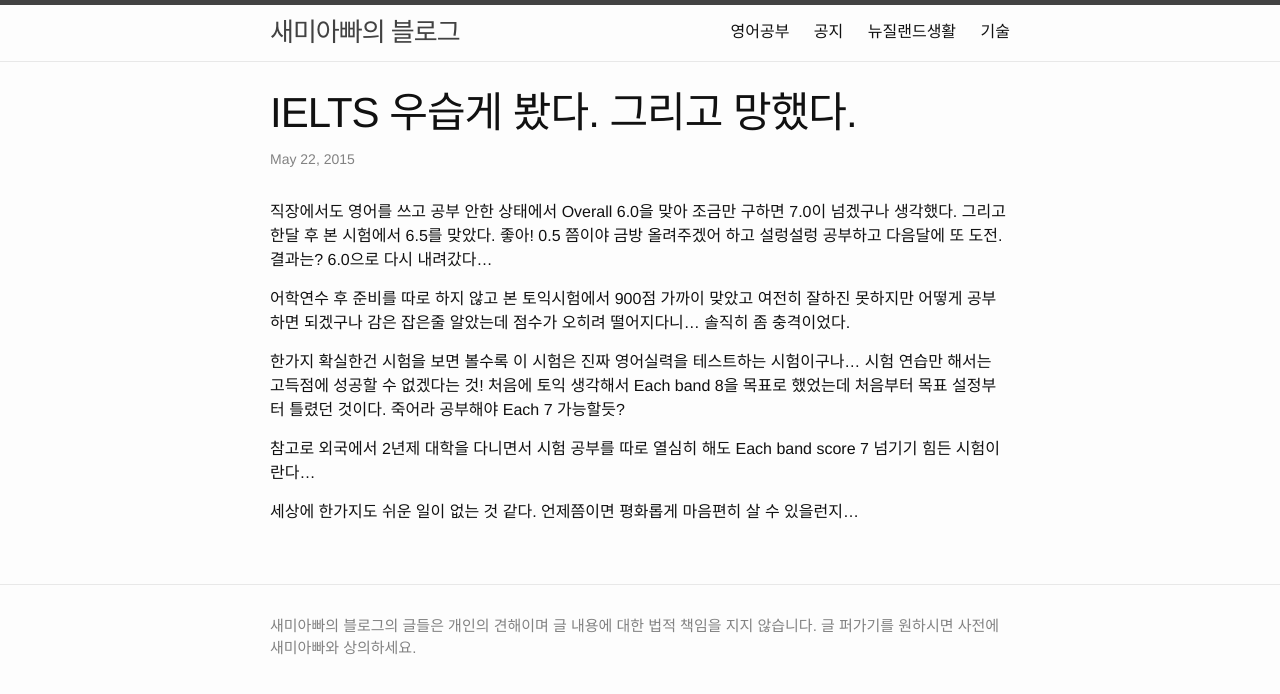
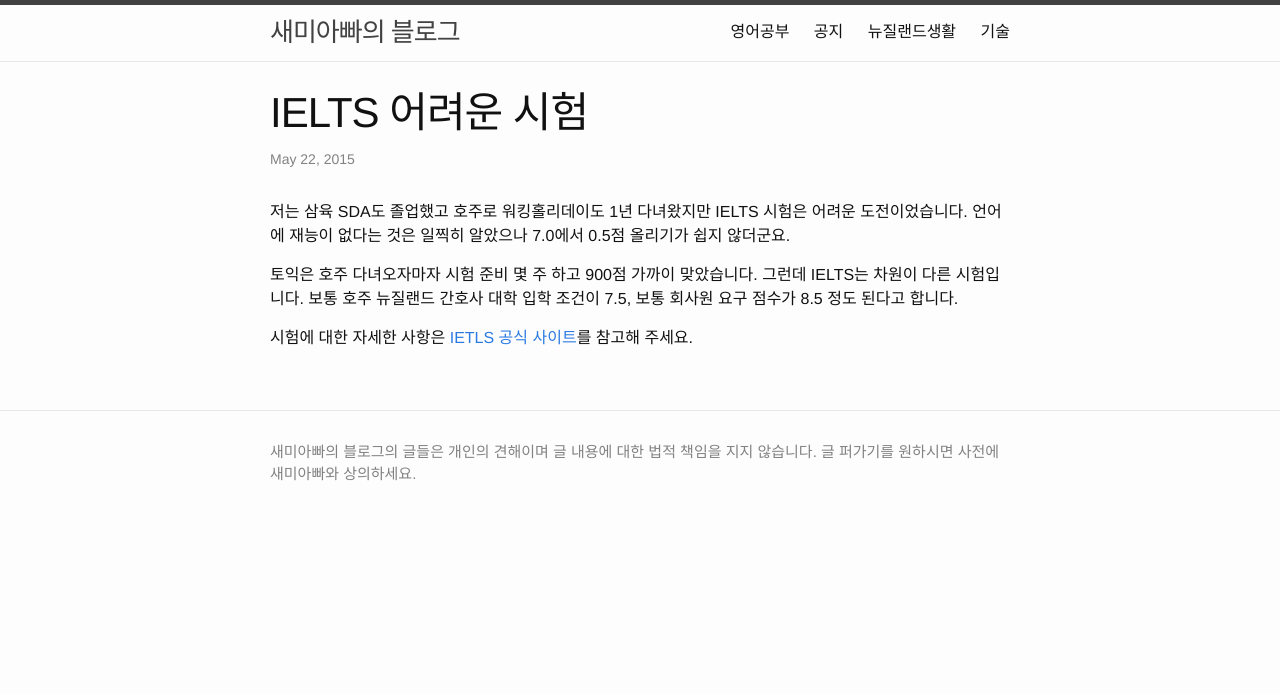
Before and after one commit to comsiro/comsiro.github.io, a Jekyll site: the page built from _posts/english/2015-05-22-IELTs1.markdown, in a window 1280 px wide. Shown: the top 694 px of the page. Built offline with Jekyll 4.4.1, drawn with Linux system fonts in a browser that asks for light colours.

Commit message:
Broken image link fix

```diff
--- a/_config.yml
+++ b/_config.yml
@@ -6,8 +6,7 @@ description: > # this means to ignore newlines until "baseurl:"
 
   글 퍼가기를 원하시면 사전에 새미아빠와 상의하세요.
 
-twitter_username: jekyllrb
-github_username:  jekyll
+github_username:  comsiro
 
 # Minima date format
 # refer to http://shopify.github.io/liquid/filters/date/ if you want to customize this
--- a/_posts/english/2015-05-22-IELTs1.markdown
+++ b/_posts/english/2015-05-22-IELTs1.markdown
@@ -1,24 +1,12 @@
 ---
 layout: post
-title:  IELTS 우습게 봤다. 그리고 망했다.
+title:  IELTS 어려운 시험
 date:   2015-05-22 12:47:12 +1200
 categories: english_study
 ---
 
-직장에서도 영어를 쓰고 공부 안한 상태에서 Overall 6.0을 맞아 조금만 구하면 7.0이 넘겠구나 생각했다. 그리고 한달 후 본 시험에서 6.5를 맞았다. 좋아! 0.5 쯤이야 금방 올려주겠어 하고 설렁설렁 공부하고 다음달에 또 도전. 결과는? 6.0으로 다시 내려갔다...
+저는 삼육 SDA도 졸업했고 호주로 워킹홀리데이도 1년 다녀왔지만 IELTS 시험은 어려운 도전이었습니다. 언어에 재능이 없다는 것은 일찍히 알았으나 7.0에서 0.5점 올리기가 쉽지 않더군요.
 
+토익은 호주 다녀오자마자 시험 준비 몇 주 하고 900점 가까이 맞았습니다. 그런데 IELTS는 차원이 다른 시험입니다. 보통 호주 뉴질랜드 간호사 대학 입학 조건이 7.5, 보통 회사원 요구 점수가 8.5 정도 된다고 합니다.
 
-
-어학연수 후 준비를 따로 하지 않고 본 토익시험에서 900점 가까이 맞았고 여전히 잘하진 못하지만 어떻게 공부하면 되겠구나 감은 잡은줄 알았는데 점수가 오히려 떨어지다니... 솔직히 좀 충격이었다.
-
-
-
-한가지 확실한건 시험을 보면 볼수록 이 시험은 진짜 영어실력을 테스트하는 시험이구나... 시험 연습만 해서는 고득점에 성공할 수 없겠다는 것! 처음에 토익 생각해서 Each band 8을 목표로 했었는데 처음부터 목표 설정부터 틀렸던 것이다. 죽어라 공부해야 Each 7 가능할듯?
-
-
-
-참고로 외국에서 2년제 대학을 다니면서 시험 공부를 따로 열심히 해도 Each band score 7 넘기기 힘든 시험이란다...
-
-
-
-세상에 한가지도 쉬운 일이 없는 것 같다. 언제쯤이면 평화롭게 마음편히 살 수 있을런지...
+시험에 대한 자세한 사항은 <a href="https://www.ielts.org/">IETLS 공식 사이트</a>를 참고해 주세요.
--- a/_posts/tech/2017-06-10-JekyllInstallation2.markdown
+++ b/_posts/tech/2017-06-10-JekyllInstallation2.markdown
@@ -16,18 +16,18 @@ categories: tech
 
 <a href="https://www.ruby-lang.org/ko/downloads/">루비 다운로드 페이지</a>에 접속해 루비(Ruby)를 다운 받아 설치합니다. 버전은 현재 안정 버전으로 다운 받는 것이 가장 좋습니다. 자신의 컴퓨터 OS에 맞는 패키지를 다운로드 받아 사이트에 나온 가이드 대로 설치하면 됩니다. Ruby는 하나의 프로그램 언어 입니다. 하지만 Jekyll을 사용하는데 깊게 이해할 필요는 없습니다. Jekyll이 루비로 만들어 졌다는 것만 기억하고 지나가면 됩니다.
 
-![루비 설치 중에 뜨는 화면1]({{ site.url }}/assets/RubyInstallation1.jpg)
+![루비 설치 중에 뜨는 화면1]({{ site.baseurl }}/assets/RubyInstallation1.jpg)
 <hr><br>
 
 <h1>2. MSYS2 설치</h1>
 
 위 이미지 처럼 루비 설치를 완료하면 MSYS2를 설치할 것인지 선택하는 옵션이 나옵니다. 체크하고 Finish를 누릅니다. MSYS2는 여러분이 윈도우 커맨드 프롬프트(Window command prompt) 창에서도 루비 명령어를 실행하고 사용할 수 있도록 해 줍니다.(다른 운영체제를 사용하는 분들은 그 환경에 맞는 설치 방법이 루비 공식 사이트에 나와 있습니다.)
 
-![루비 설치 중에 뜨는 화면2]({{ site.url }}/assets/RubyInstallation2.jpg)
+![루비 설치 중에 뜨는 화면2]({{ site.baseurl }}/assets/RubyInstallation2.jpg)
 
 위 이미지에서 1 2 3 을 순차적으로 선택해 설치합니다. 설치를 완료하고 커맨드 프롬프트(Command Prompt)를 실행시켜 아래 이미지에 나온 명령어를 실행하여 Gem 버전이 나오면 바르게 설치된 것 입니다.
 
-![루비 설치 중에 뜨는 화면3]({{ site.url }}/assets/RubyInstallation3.jpg)
+![루비 설치 중에 뜨는 화면3]({{ site.baseurl }}/assets/RubyInstallation3.jpg)
 
 Gem은 루비를 사용하는데 필요한 라이브러리(Library)를 설치하고 관리하는데 도움을 주는 루비에서 사용하는 툴의 이름입니다. 자세한 내용은 <a href="http://ruby-korea.github.io/rubygems-guides/what-is-a-gem/">RubyGems의 공식 사이트</a>를 참고하세요.
 
--- a/_posts/tech/2017-06-11-JekyllInstallation3.markdown
+++ b/_posts/tech/2017-06-11-JekyllInstallation3.markdown
@@ -18,7 +18,7 @@ categories: tech
 
 <a href="https://github.com/">Github</a>에 접속해 계정을 만들고 <a href="https://github.com/new">새로운 프로젝트</a>를 생성합니다. 이때 프로젝트 이름(Repository name)은 <span class="highlight">[나의 깃헙 아이디].github.io</span>로 합니다.
 
-![새 프로젝트 생성]({{ site.url }}/assets/Github1.jpg)
+![새 프로젝트 생성]({{ site.baseurl }}/assets/Github1.jpg)
 
 <hr><br>
 
@@ -38,7 +38,7 @@ git push -u origin master
 
 연동이 완료되었습니다. 브라우저 창에 주소를 입력하면 나의 블로그가 보입니다.
 
-![내 블로그]({{ site.url }}/assets/Github2.jpg)
+![내 블로그]({{ site.baseurl }}/assets/Github2.jpg)
 
 다음 장에서는 Jekyll을 더 잘 활용하기 위해 필요한 기술들에 대해 적어보겠습니다. 선택 사항이지만 웹 개발에 관심이 있는 분들은 그냥 지나치지 말고 읽고 지나가면 도움이 될 것 같습니다.
 
```
